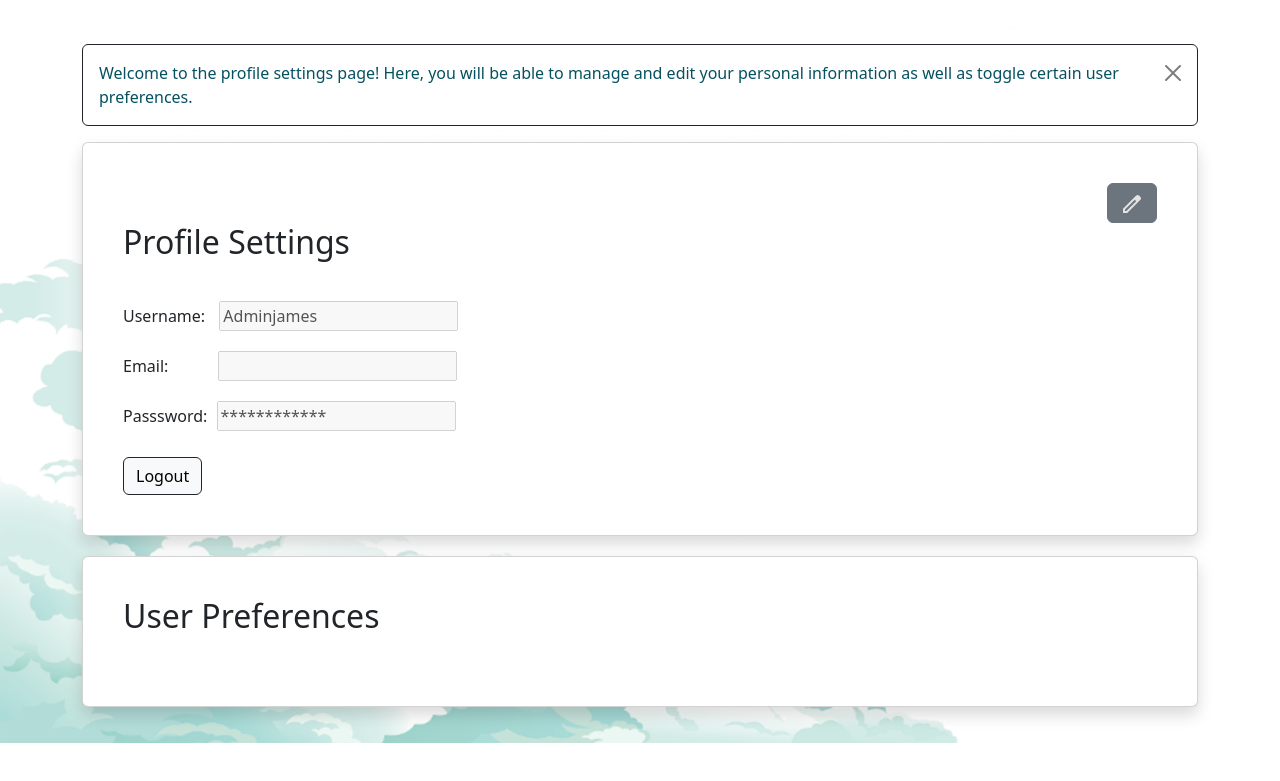
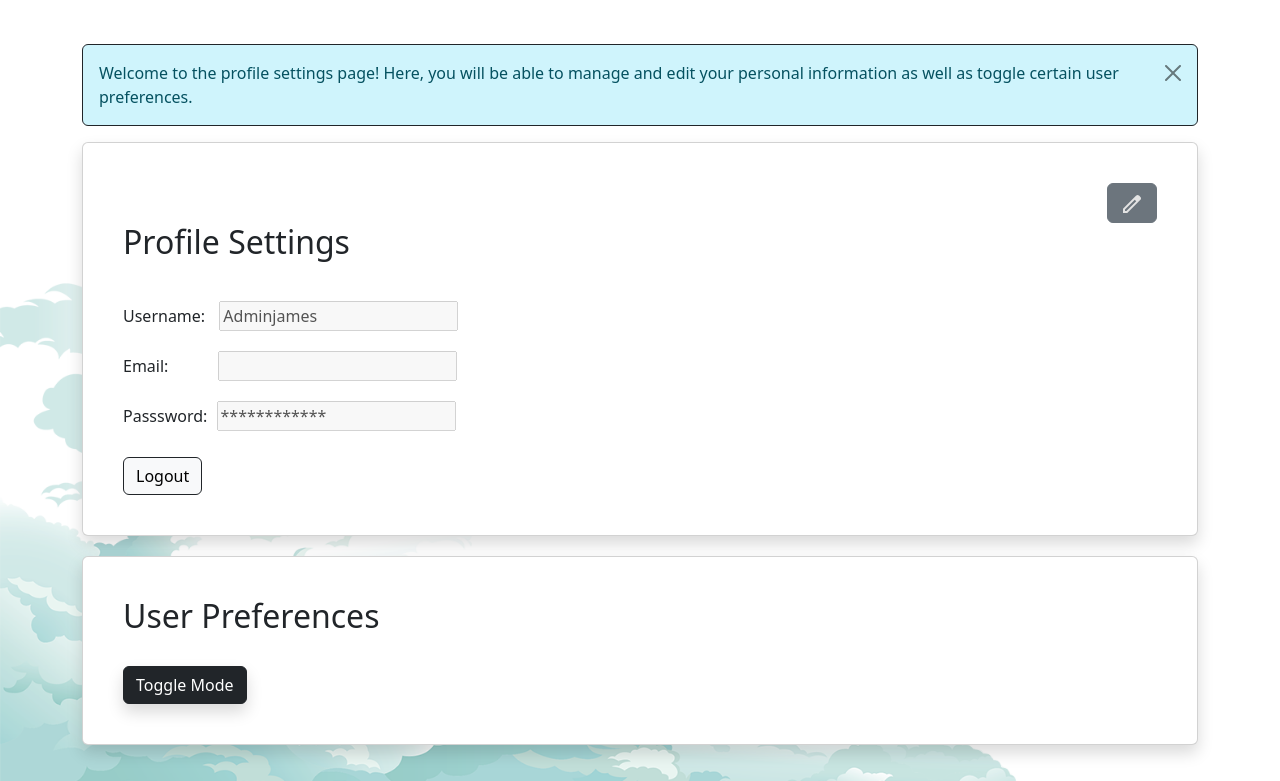
Before and after one commit to UCCS-SP25-CS4300-CS5300-1/Group-1-spring-2025, a Django app: page /profile_settings/ in a window 1280 px wide. Shown: the part 96-877 px from the top of the page. Before the commit the page ends 839 px from the top, so only its background shows below. Run offline with Django 5.2, Linux system fonts and the light colour scheme; a user stored in the database is signed in; parts of the project's set-up code (start-up, migrations or seed data) failed here and were passed over.

Commit message:
Work on light/dark mode

```diff
--- a/team1project/todoapp/templates/add_task.html
+++ b/team1project/todoapp/templates/add_task.html
@@ -1,7 +1,7 @@
 {% extends 'base.html' %}
 
 {% block content %}
-<div class="alert alert-info alert-dismissible fade show d-flex justify-content-between align-items-center flex-wrap gap-2 border border-dark" style="background-color:white;" role="alert">
+<div class="alert alert-info alert-dismissible fade show d-flex justify-content-between align-items-center flex-wrap gap-2 border border-dark custom-alert"  role="alert">
     <p class="mb-0">
       Here, you are able to create tasks so that you can add them to your personal calender. Please enter information about a given task in the fields below. If you wish to recieve reminders about the task (for example, when the deadline is approaching) please check the 'Reminders' box at the bottom of the form.
     </p>
--- a/team1project/todoapp/templates/base.html
+++ b/team1project/todoapp/templates/base.html
@@ -82,7 +82,7 @@
             border-radius: 4px;
         } */
         .toggle-btn {
-            background-color: #5b8e85;
+            background-color: transparent;
             color: white;
             border: none;
             z-index: 2000;
@@ -111,7 +111,7 @@
 <body class="m-3">
 
     <!-- Navbar -->
-    <nav class="navbar navbar-dark" style="height: 80px; background-color: #5b8e85;">
+    <nav class="navbar navbar-dark" style="height: 80px; ">
         <div class="container-fluid d-flex align-items-center">
             <button class="toggle-btn me-3" onclick="toggleSidebar()">☰</button>
             <a class="navbar-brand mb-0 h1" href="{% url 'home' %}" style="font-size: 2rem;">To-Do List &ensp; &ensp;</a>
@@ -134,7 +134,6 @@
             </li>
         </ul>
     </div>
-
 
     <!-- Main Content -->
     <div class="main-content" id="mainContent">
@@ -202,5 +201,39 @@
             return outputArray;
         }
     </script>
+
+    <!-- script to load theme -->
+    <script>
+        function applyTheme(theme) {
+            document.documentElement.setAttribute('data-bs-theme', theme);
+
+            // background image
+            if (theme === 'dark') {
+                document.body.style.backgroundImage = "url('{% static 'todolist-background-dark.png' %}')";
+            } else {
+                document.body.style.backgroundImage = "url('{% static 'todolist-background.png' %}')";
+            }
+
+            // navbar
+            const navbar = document.querySelector('.navbar');
+            if (navbar) {
+                navbar.classList.remove('navbar-light');
+                navbar.classList.add('navbar-dark');
+
+                if (theme === 'dark') {
+                    navbar.style.backgroundColor = "#0d2f33";
+                    sidebar.style.backgroundColor = "#0d2f33";
+                } else {
+                    navbar.style.backgroundColor = '#5b8e85';
+                    sidebar.style.backgroundColor = '#5b8e85';
+                }
+            }
+        }
+
+        document.addEventListener('DOMContentLoaded', () => {
+            const savedTheme = localStorage.getItem('theme') || 'light';
+            applyTheme(savedTheme);
+        });
+    </script>
 </body>
 </html>
--- a/team1project/todoapp/templates/home.html
+++ b/team1project/todoapp/templates/home.html
@@ -111,7 +111,7 @@ function resetFilter(){
 }
 </script>
 
-<div class="alert alert-info alert-dismissible fade show d-flex justify-content-between align-items-center flex-wrap gap-2 border border-dark" style="background-color:white;" role="alert">
+<div class="alert alert-info alert-dismissible fade show d-flex justify-content-between align-items-center flex-wrap gap-2 border border-dark custom-alert" role="alert">
   <p class="mb-0">
   Welcome to the home page! Here, you will be able to view all your tasks for a given month on your personal calendar. The current day is highlighted in yellow, and the tasks for a selected day are listed on the right.</p>
   <button type="button" class="btn-close" data-bs-dismiss="alert" aria-label="Close"></button>
--- a/team1project/todoapp/templates/index.html
+++ b/team1project/todoapp/templates/index.html
@@ -7,7 +7,7 @@
 {% endblock %}
 
 {% block content %}
-<div class="alert alert-info alert-dismissible fade show d-flex justify-content-between align-items-center flex-wrap gap-2 border border-dark" style="background-color:white;" role="alert">
+<div class="alert alert-info alert-dismissible fade show d-flex justify-content-between align-items-center flex-wrap gap-2 border border-dark custom-alert" role="alert">
     <p class="mb-0">
       Welcome to the To-Do List app! These alerts will appear to provide you with information on how to use the app and navigate each page. To dismiss this alert, click the 'x' on the right hand side of the message.
     </p>
--- a/team1project/todoapp/templates/profile_settings.html
+++ b/team1project/todoapp/templates/profile_settings.html
@@ -1,6 +1,15 @@
 {% extends 'base.html' %}
+
+<style>
+    [data-bs-theme="light"] .custom-alert {
+        background-color: white;
+        color: black;
+    }
+
+</style>
+
 {% block content %}
-<div class="alert alert-info alert-dismissible fade show d-flex justify-content-between align-items-center flex-wrap gap-2 border border-dark" style="background-color:white;" role="alert">
+<div class="alert alert-info alert-dismissible fade show d-flex justify-content-between align-items-center flex-wrap gap-2 border border-dark custom-alert" role="alert">
     <p class="mb-0">
       Welcome to the profile settings page! Here, you will be able to manage and edit your personal information as well as toggle certain user preferences.
     </p>
@@ -47,6 +56,18 @@
         <div class="col-md-12">
             <h2 class="card-title" style="margin-bottom: 30px;">User Preferences</h2>
         </div>
+        <button class="btn btn-dark shadow" id="btnSwitch">Toggle Mode</button>
     </div>
 </div>
+
+<!-- for light-dark mode toggle -->
+<script>
+    document.getElementById('btnSwitch').addEventListener('click', () => {
+        const currentTheme = document.documentElement.getAttribute('data-bs-theme');
+        const newTheme = currentTheme === 'dark' ? 'light' : 'dark';
+        applyTheme(newTheme); // calls the global function from base.html
+        localStorage.setItem('theme', newTheme);
+    });
+</script>
+
 {% endblock %}
--- a/team1project/todoapp/templates/share_task.html
+++ b/team1project/todoapp/templates/share_task.html
@@ -1,7 +1,7 @@
 {% extends 'base.html' %}
 
 {% block content %}
-<div class="alert alert-info alert-dismissible fade show d-flex justify-content-between align-items-center flex-wrap gap-2 border border-dark" style="background-color:white;" role="alert">
+<div class="alert alert-info alert-dismissible fade show d-flex justify-content-between align-items-center flex-wrap gap-2 border border-dark custom-alert role="alert">
     <p class="mb-0">
       Here, you are able to share tasks so that other users can view details about a task and add it to their calender. You can share a task with a user by either entering their username or sending them the provided link.
     </p>
--- a/team1project/todoapp/templates/task_archive.html
+++ b/team1project/todoapp/templates/task_archive.html
@@ -1,7 +1,7 @@
 {% extends 'base.html' %}
 
 {% block content %}
-<div class="alert alert-info alert-dismissible fade show d-flex justify-content-between align-items-center flex-wrap gap-2 border border-dark" style="background-color:white;" role="alert">
+<div class="alert alert-info alert-dismissible fade show d-flex justify-content-between align-items-center flex-wrap gap-2 border border-dark custom-alert role="alert">
     <p class="mb-0">
       Welcome to the task archive page! Here, you will be able to view all tasks that either manually or automatically archived. Tasks that are fully completed and past their deadline will be automatically archived and added to this page. You may also manually archive a task from the task page.
     </p>
--- a/team1project/todoapp/templates/task_view.html
+++ b/team1project/todoapp/templates/task_view.html
@@ -21,7 +21,7 @@
     {{ form.media.css }}
 {% endblock %}
 
-<div class="alert alert-info alert-dismissible fade show d-flex justify-content-between align-items-center flex-wrap gap-2 border border-dark" style="background-color:white;" role="alert">
+<div class="alert alert-info alert-dismissible fade show d-flex justify-content-between align-items-center flex-wrap gap-2 border border-dark custom-alert" role="alert">
     <p class="mb-0">
       Welcome to the tasks page! Here, you will be able to view and manage tasks that are active, shared with you, and archived. You are also able to create new tasks and edit existing ones.
     </p>
```
Also changed, not shown: team1project/todoapp/static/todolist-background-dark.png (added), team1project/todoapp/static/todolist-background.png.
